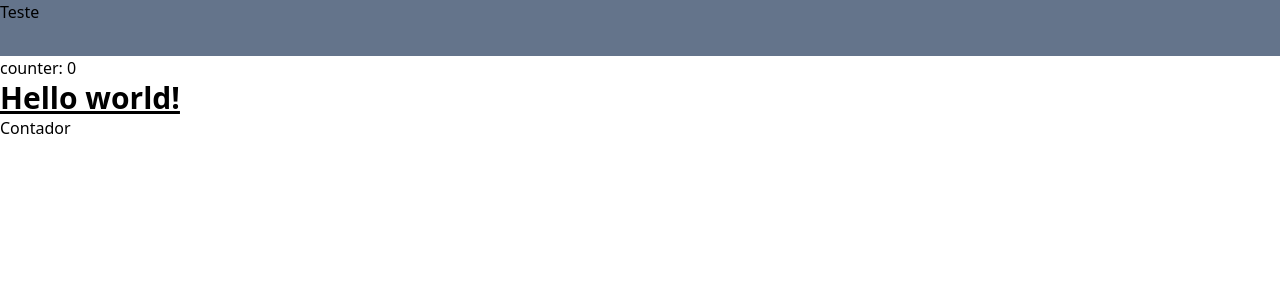
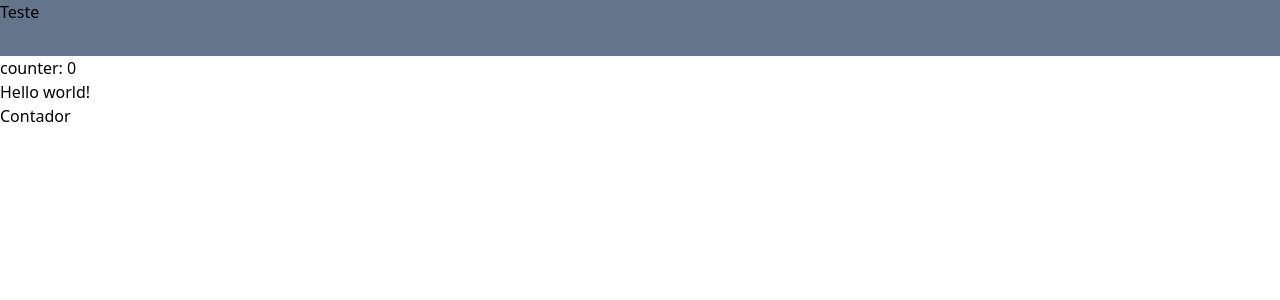
Before and after one commit to the-spanish-guy/boilerplate-vite-ts, a React (Vite) app: page / in a window 1280 px wide. Shown: the top 300 px of the page. Built offline with nearby package versions, Linux system fonts and the light colour scheme.

Commit message:
:lipstick: style: update styles

```diff
--- a/src/index.css
+++ b/src/index.css
@@ -3,5 +3,5 @@
 @tailwind utilities;
 
 body {
-  @apply dark:bg-slate-800;
+  @apply dark:bg-[#5e69ee];
 }
--- a/src/pages/Home/index.css
+++ b/src/pages/Home/index.css
@@ -1,3 +1,3 @@
-.teste {
-  @apply text-3xl font-bold underline;
+.title {
+  @apply text-3xl text-white font-bold underline mb-10;
 }
```
